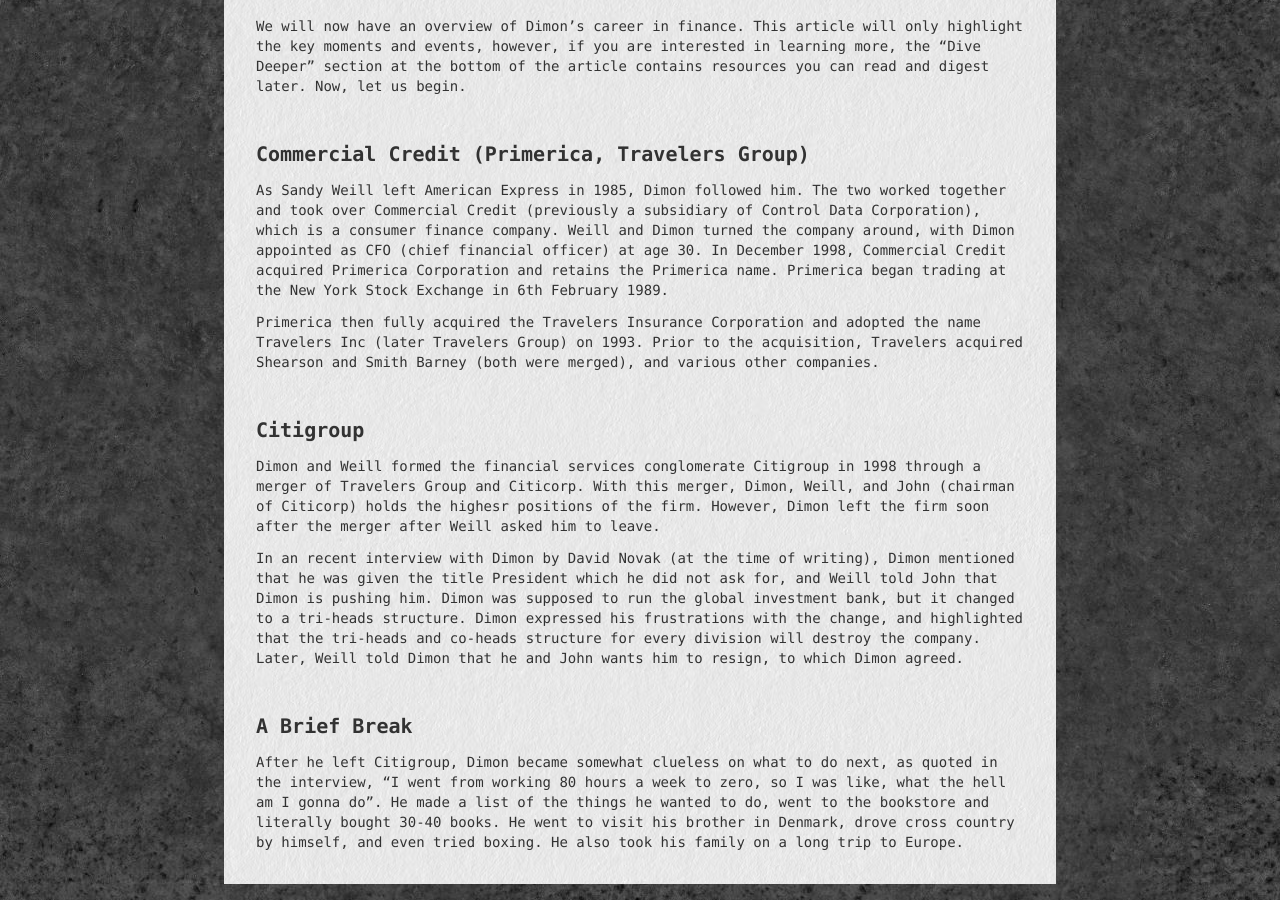
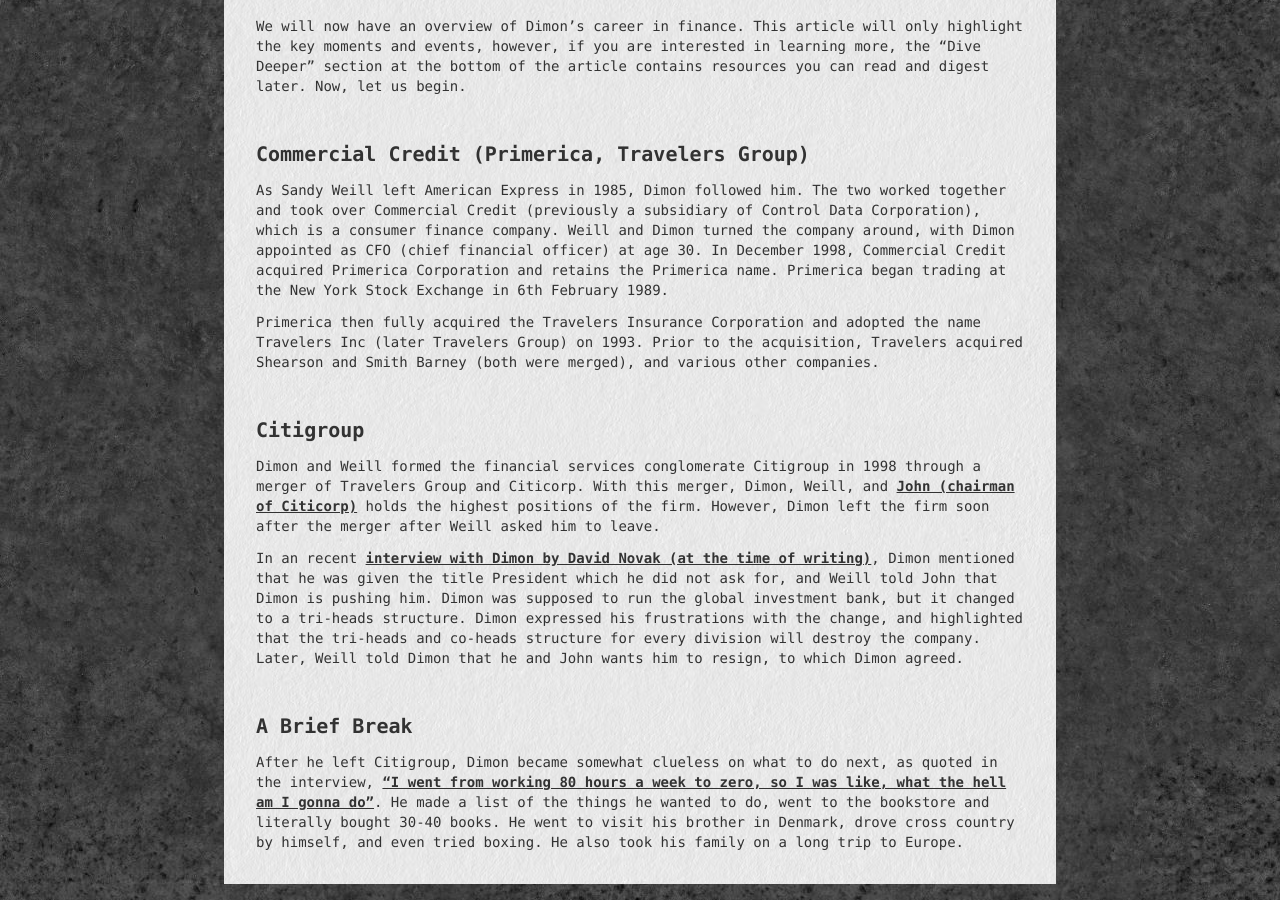
Before and after one commit to theluqmn/revelations, a Jekyll site: the page built from articles/jamie-dimon.md, in a window 1280 px wide and 900 px high, scrolled down 1077 px. Built offline with Jekyll 4.4.1, drawn with Linux system fonts in a browser that asks for light colours; nearby versions of some CDN libraries; some web fonts are replaced; some of the changed text lies outside the part shown.

Commit message:
added links

```diff
--- a/articles/jamie-dimon.md
+++ b/articles/jamie-dimon.md
@@ -10,7 +10,7 @@ Jamie Dimon (James Dimon) is the Chairman and CEO of JPMorgan Chase, which is th
 
 ## How He Started
 
-Jamie attended the Browning School and later majored in psychology and economics at Tufts University - where he wrote a paper on Shearson's mergers, which his mother sent to Sandy Weill. Sandy Weill became intrigued by the paper, and hired Dimon to work at Shearson during a summer break to do budgets. His relationship with Weill was a key factor in his career, which you will read more about later in the article.
+Jamie attended the Browning School and later majored in psychology and economics at Tufts University - where he wrote a paper on Shearson's mergers, which his mother sent to [Sandy Weill](https://en.wikipedia.org/wiki/Sanford_I._Weill). Sandy Weill became intrigued by the paper, and hired Dimon to work at Shearson during a summer break to do budgets. His relationship with Weill was a key factor in his career, which you will read more about later in the article.
 
 After graduating, Dimon worked in management consulting at the Boston Consulting Group for two years and later enrolled at the Harvard Business School. During the summer while he was at Harvard, he worked at Goldman Sachs. He graduated from Harvard in 1982, earning an MBA - as well as countless offers from Goldman Sachs, Morgan Stanley, and other firms. Sandy Weill, knowing the potential of Dimon, convinced him to turn down the offers and instead join him as an assistant at American Express. Sandy Weill promised that he would have fun with him, although he could not offer the same amount of compensation as the investment banks. This marks the beginning of Dimon's career in finance.
 
@@ -26,10 +26,10 @@ Primerica then fully acquired the Travelers Insurance Corporation and adopted th
 
 ### Citigroup
 
-Dimon and Weill formed the financial services conglomerate Citigroup in 1998 through a merger of Travelers Group and Citicorp. With this merger, Dimon, Weill, and John (chairman of Citicorp) holds the highesr positions of the firm. However, Dimon left the firm soon after the merger after Weill asked him to leave.
+Dimon and Weill formed the financial services conglomerate Citigroup in 1998 through a merger of Travelers Group and Citicorp. With this merger, Dimon, Weill, and [John (chairman of Citicorp)](https://en.wikipedia.org/wiki/John_S._Reed) holds the highest positions of the firm. However, Dimon left the firm soon after the merger after Weill asked him to leave.
 
-In an recent interview with Dimon by David Novak (at the time of writing), Dimon mentioned that he was given the title President which he did not ask for, and Weill told John that Dimon is pushing him. Dimon was supposed to run the global investment bank, but it changed to a tri-heads structure. Dimon expressed his frustrations with the change, and highlighted that the tri-heads and co-heads structure for every division will destroy the company. Later, Weill told Dimon that he and John wants him to resign, to which Dimon agreed.
+In an recent [interview with Dimon by David Novak (at the time of writing)](https://youtu.be/Xh6l39k3ngE?si=v2y3acq7mPIUAv-s), Dimon mentioned that he was given the title President which he did not ask for, and Weill told John that Dimon is pushing him. Dimon was supposed to run the global investment bank, but it changed to a tri-heads structure. Dimon expressed his frustrations with the change, and highlighted that the tri-heads and co-heads structure for every division will destroy the company. Later, Weill told Dimon that he and John wants him to resign, to which Dimon agreed.
 
 ### A Brief Break
 
-After he left Citigroup, Dimon became somewhat clueless on what to do next, as quoted in the interview, "I went from working 80 hours a week to zero, so I was like, what the hell am I gonna do". He made a list of the things he wanted to do, went to the bookstore and literally bought 30-40 books. He went to visit his brother in Denmark, drove cross country by himself, and even tried boxing. He also took his family on a long trip to Europe.
+After he left Citigroup, Dimon became somewhat clueless on what to do next, as quoted in the interview, ["I went from working 80 hours a week to zero, so I was like, what the hell am I gonna do"](https://youtu.be/Xh6l39k3ngE?si=Dx3T5W-VlyBbKzPH&t=2201). He made a list of the things he wanted to do, went to the bookstore and literally bought 30-40 books. He went to visit his brother in Denmark, drove cross country by himself, and even tried boxing. He also took his family on a long trip to Europe.
```
